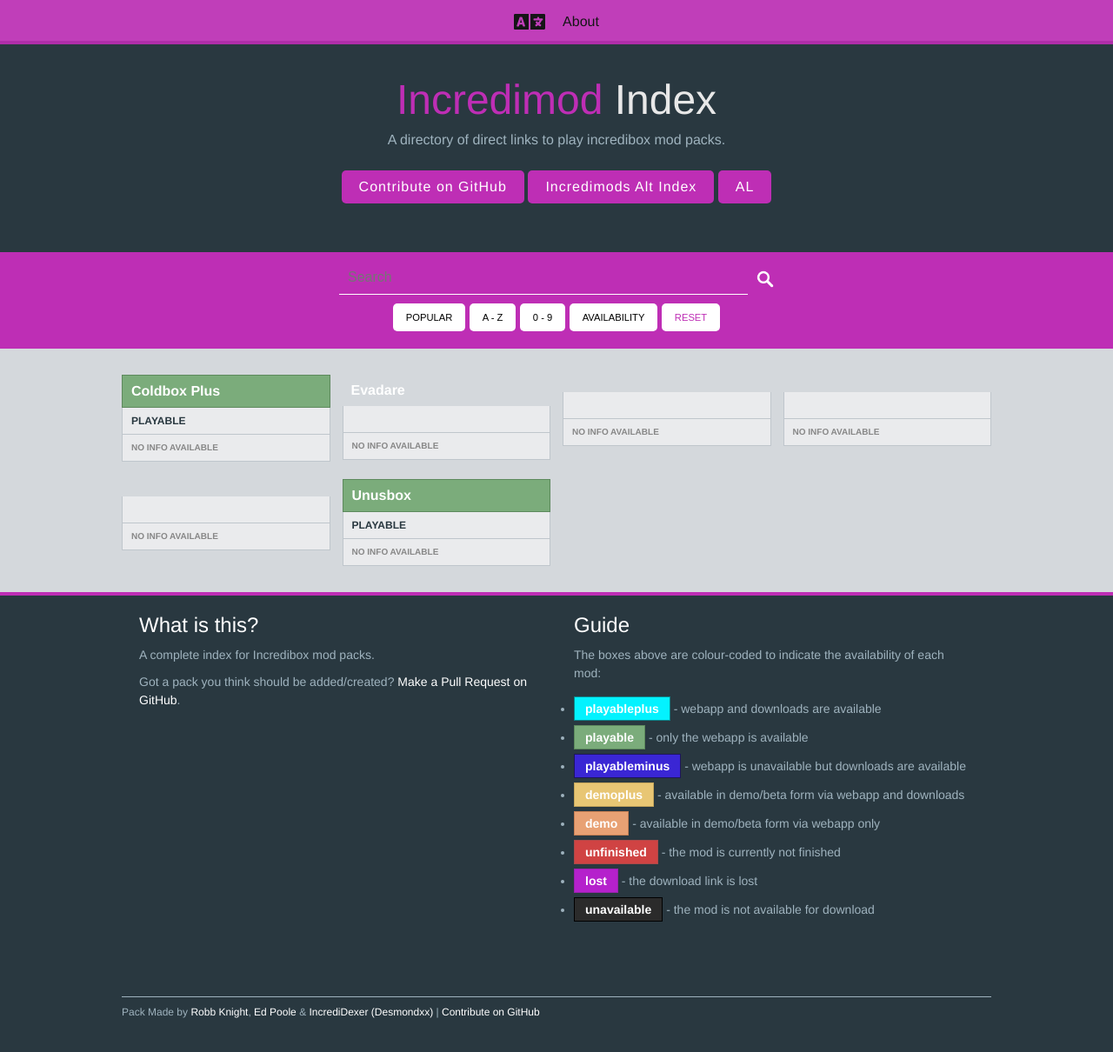
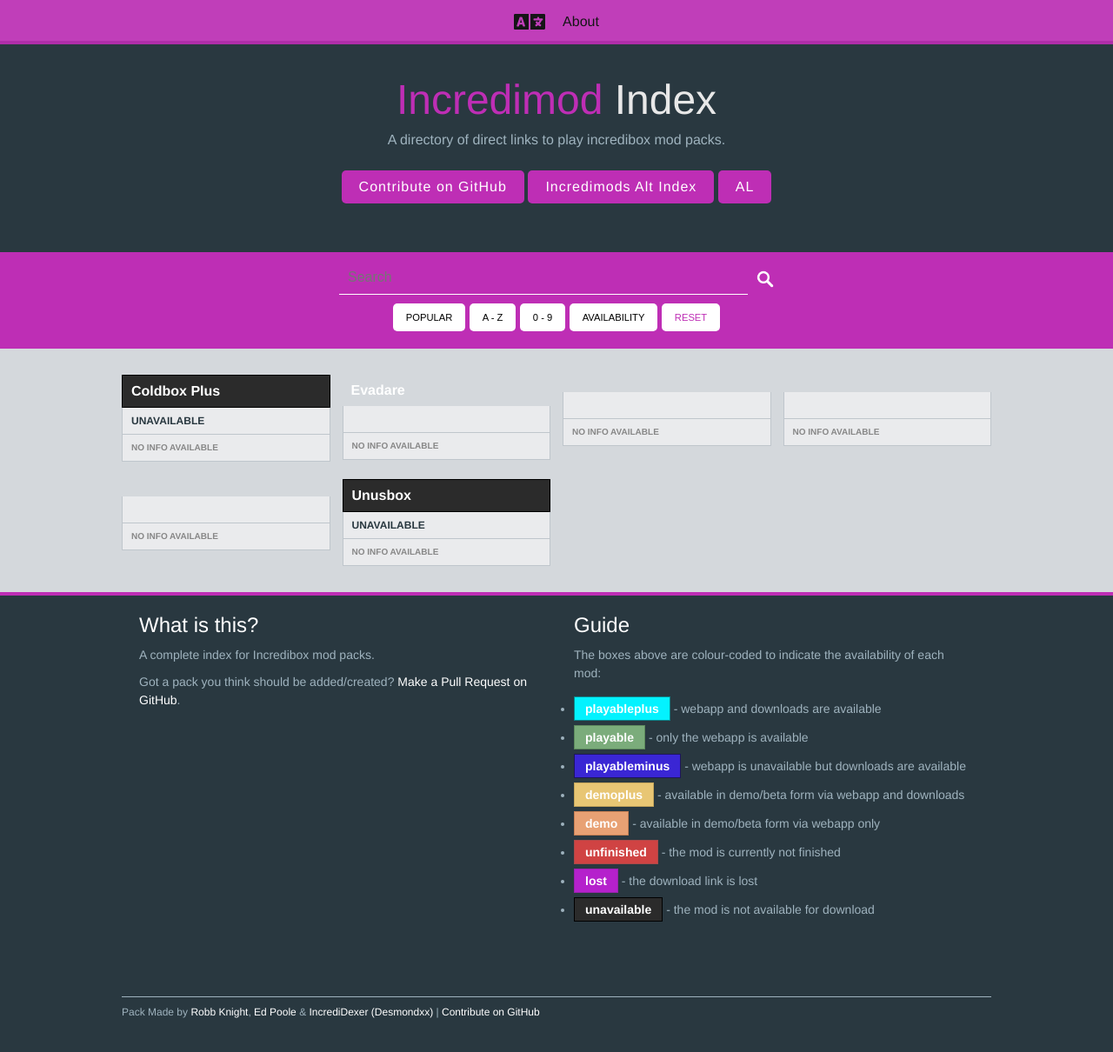
Before and after one commit to Incredimod-Packs/Incredimod-packs.github.io, a Jekyll site: the page built from _pages/index.html, in a window 1280 px wide and 1211 px high. Shown: the whole window at 87% size. Built offline with Jekyll 4.4.1, drawn with Linux system fonts in a browser that asks for light colours.

Commit message:
Update sites.json

```diff
--- a/_data/sites.json
+++ b/_data/sites.json
@@ -1,7 +1,7 @@
 [
     {
         "name": "Coldbox Plus",
-        "availability": "playable",
+        "availability": "unavailable",
         "pack-creator": "Desmondxx",
         "names": ["coldbox plus"]
     },
@@ -23,7 +23,7 @@
     },
     {
         "name": "Unusbox",
-        "availability": "playable",
+        "availability": "unavailable",
         "pack-creator": "Desmondxx",
         "names": ["unusbox"]
     }
```
